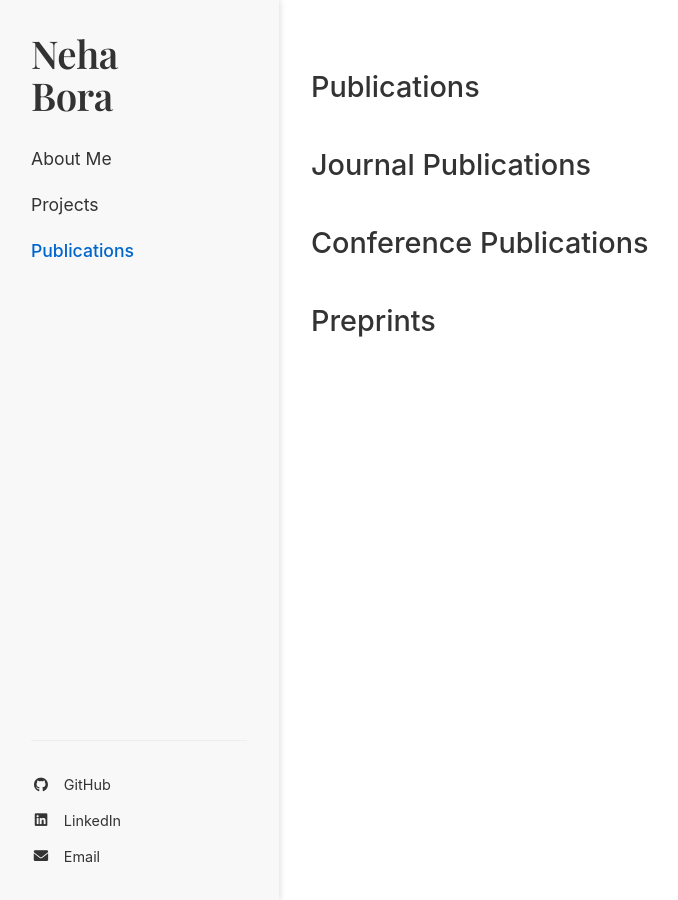
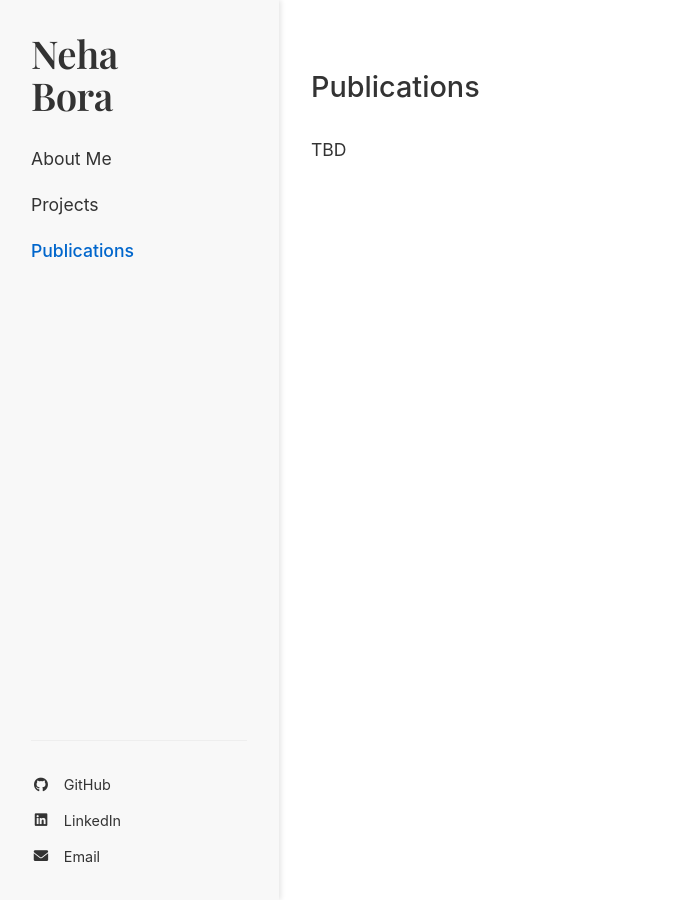
Before and after one commit to nbora0911/nbora0911.github.io, a Jekyll site: the page built from publications.md, in a window 1280 px wide. Shown: the whole page, without its empty margins (1-679 px from the left). Built offline with Jekyll 4.4.1, drawn with Linux system fonts in a browser that asks for light colours.

Commit message:
remove stuff

```diff
--- a/publications.md
+++ b/publications.md
@@ -4,8 +4,4 @@ title: Publications
 permalink: /publications/
 ---
 
-## Journal Publications
-
-## Conference Publications
-
-## Preprints
+TBD
```
